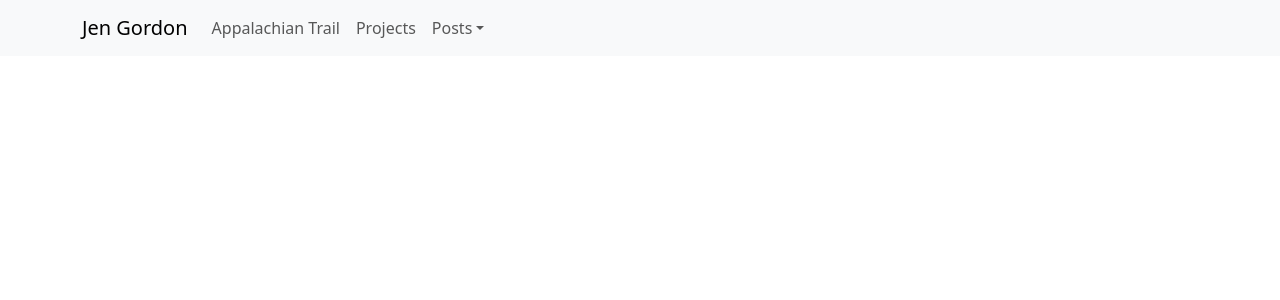
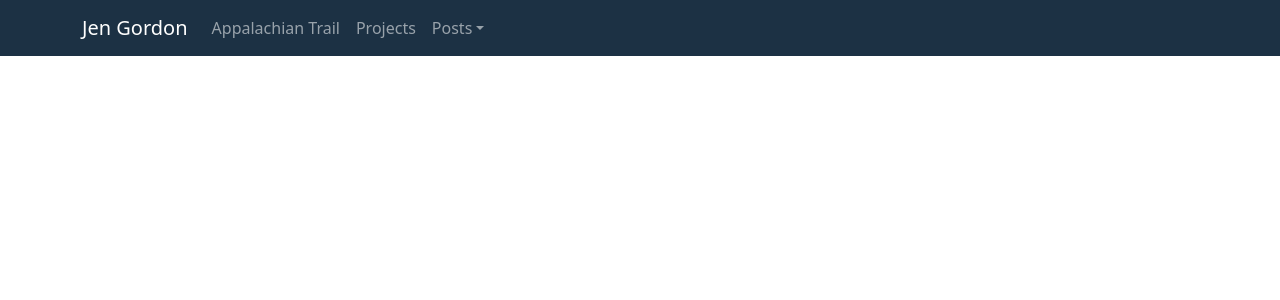
Before and after one commit to Jericgordon/Personal-Website, a React (Vite) app: page /#/ in a window 1280 px wide. Shown: the top 300 px of the page. Built offline with nearby package versions, Linux system fonts and the light colour scheme.

Commit message:
Changed background color on navbar

```diff
--- a/src/componants/WebsiteNavbar.jsx
+++ b/src/componants/WebsiteNavbar.jsx
@@ -3,12 +3,14 @@ import Container from "react-bootstrap/Container";
 import Nav from "react-bootstrap/Nav";
 import NavDropdown from 'react-bootstrap/NavDropdown';
 import Navbar from "react-bootstrap/Navbar";
+import "../css/navbar.css"
+
 
 export default function WebsiteNavbar() {
     let base = "#"
     return (
-      <Navbar collapseOnSelect expand="sm" className="bg-body-tertiary">
-        <Container>
+      <Navbar collapseOnSelect variant="dark" expand="sm" sticky="top" className="bg-body-tertiary">
+        <Container >
           <Navbar.Brand href={base + ""}>Jen Gordon</Navbar.Brand>
           <Navbar.Toggle aria-controls="responsive-navbar-nav" />
           <Navbar.Collapse id="responsive-navbar-nav">
--- /dev/null
+++ b/src/css/navbar.css
@@ -0,0 +1,5 @@
+/* override bootstrap navbar colors */
+.navbar,
+.navbar-default {
+    background-image: linear-gradient(to bottom,#1C3144 0,#1C3144 100%) !important; /* override background image gradient w/ flat color */
+}
```
